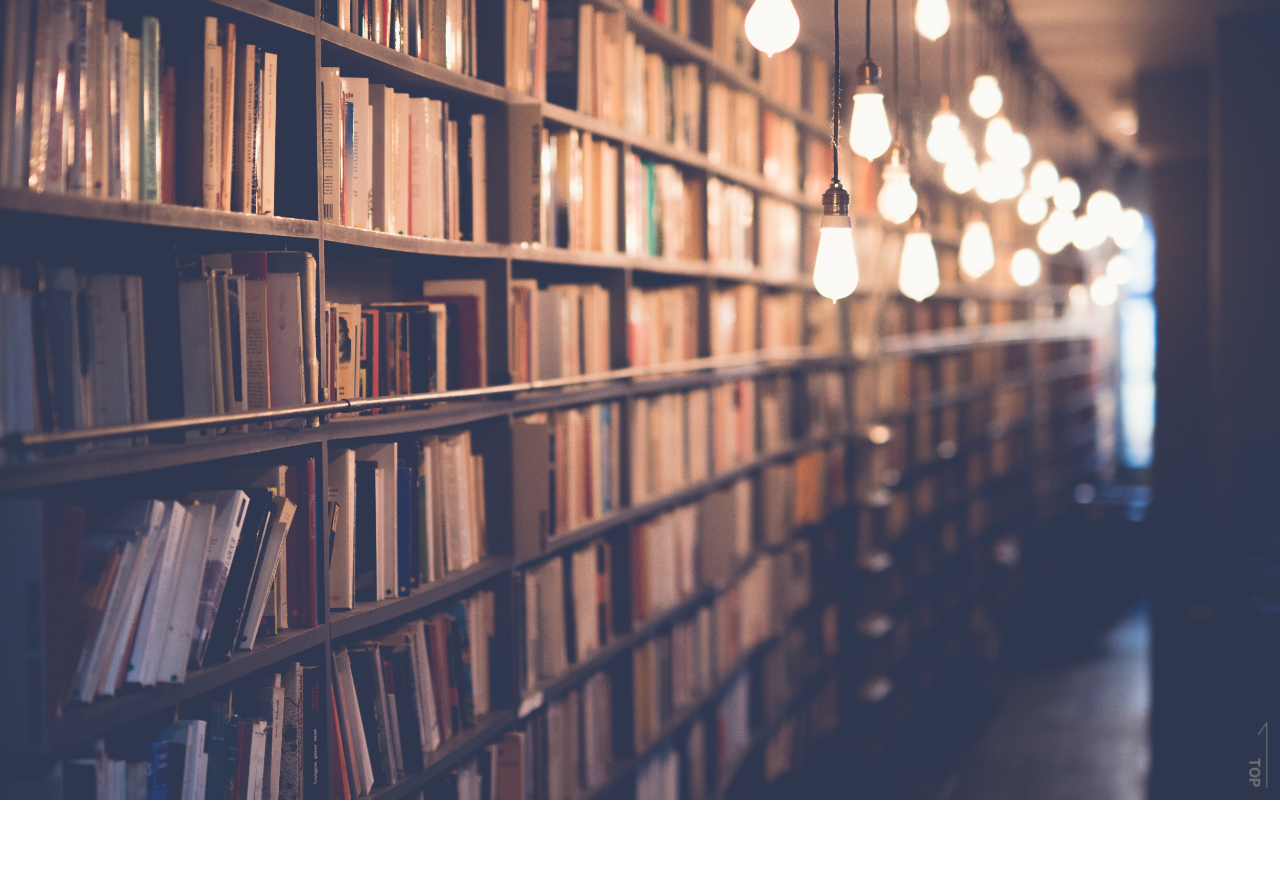
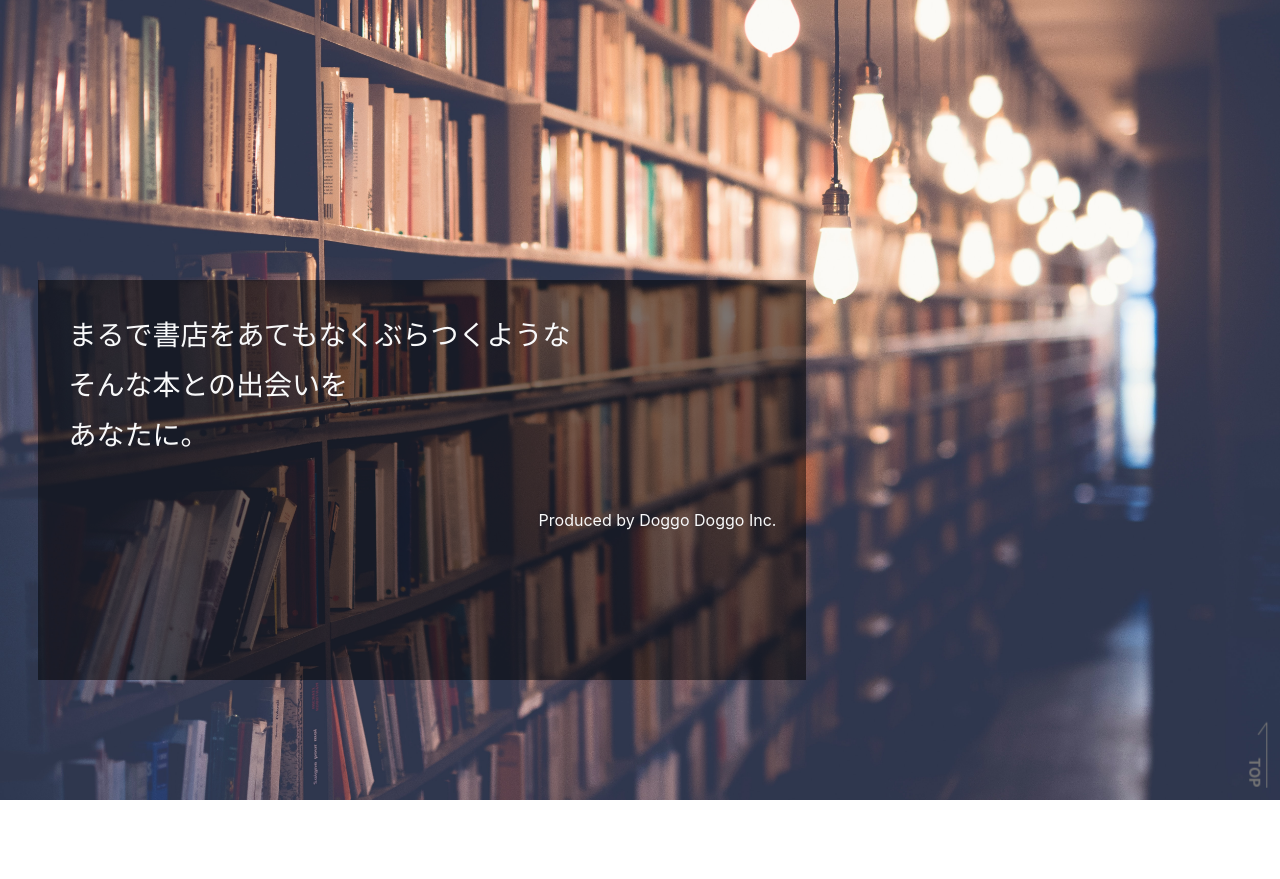
Before and after one commit to takahi-ro/fav-reco, a Flask app: page / in a window 1280 px wide. Shown: the top 879 px of the page. Run offline with Flask 2, Linux system fonts and the light colour scheme; some libraries are stand-ins or nearby versions.

Commit message:
update index.html
ブートストラップもちょこちょこ使ってみた。

```diff
--- a/static/css/style.css
+++ b/static/css/style.css
@@ -9,20 +9,8 @@
     scroll-behavior: smooth;
 }
 
-.frontText {
-  margin-top:-10px;
-  text-align: center;
-  font-size: 40px;
-  letter-spacing: 8px;
-  position: absolute;
-  top: 50%;
-  left: 50%;
-  transform: translateY(-50%) translateX(-50%);
-  -webkit-transform: translateY(-50%) translateX(-50%);
-
-  color: #fff;
-  background: #111;
-  padding: 10px;
+.navBar{
+  background-color:#150201;
 }
 
 .backgroundImg {
@@ -53,6 +41,18 @@
   }
 }
 
+.catchCopy{
+  background-color: rgba(0,0,0,0.5);
+  position:absolute;
+  width:60%;
+  height:50%;
+  top:35vh;
+  left:3vw;
+  padding:30px;
+}
+
+
+
 /***追従するトップへ戻るボタン***/
 #page-top {
   position: fixed;
--- a/templates/index.html
+++ b/templates/index.html
@@ -29,8 +29,13 @@
       <div id="appRoot">
         <div class="backgroundImg">
           <app-header  :link1 = "appLink1" :link2 = "appLink2" :logo = "appTitle"  :link3 = "appLink3" :link4 = "appLink4"></app-header>
-          <!-- <h1 class = 'frontText'>[[appTitle]]</h1> -->
         </div>
+        <div class="catchCopy text-light">
+          <p  class = 'h3 text-start' style = "line-height: 50px;">まるで書店をあてもなくぶらつくような<br>
+          そんな本との出会いを<br>
+          あなたに。</p>
+          <p class="text-right mt-5">Produced by Doggo Doggo Inc.</p>
+         </div>
         <p style = 'margin-top:100px; margin-bottom:100px'>つぶやき書店つぶやき書店つぶやき書店つぶやき書店つぶやき書店つぶやき書店つぶやき書店つぶやき書店つぶやき書店つぶやき書店つぶやき書店つぶやき書店つぶやき書店つぶやき書店つぶやき書店つぶやき書店つぶやき書店つぶやき書店つぶやき書店つぶやき書店つぶやき書店つぶやき書店つぶやき書店つぶやき書店つぶやき書店つぶやき書店つぶやき書店つぶやき書店つぶやき書店つぶやき書店つぶやき書店つぶやき書店つぶやき書店つぶやき書店つぶやき書店つぶやき書店つぶやき書店つぶやき書店つぶやき書店つぶやき書店つぶやき書店つぶやき書店つぶやき書店つぶやき書店つぶやき書店つぶやき書店つぶやき書店つぶやき書店つぶやき書店つぶやき書店つぶやき書店つぶやき書店つぶやき書店つぶやき書店つぶやき書店つぶやき書店</p>
 
         <p style = 'margin-top:100px;  margin-bottom:100px;'>つぶやき書店つぶやき書店つぶやき書店つぶやき書店つぶやき書店つぶやき書店つぶやき書店つぶやき書店つぶやき書店つぶやき書店つぶやき書店つぶやき書店つぶやき書店つぶやき書店つぶやき書店つぶやき書店つぶやき書店つぶやき書店つぶやき書店つぶやき書店つぶやき書店つぶやき書店つぶやき書店つぶやき書店つぶやき書店つぶやき書店つぶやき書店つぶやき書店つぶやき書店つぶやき書店つぶやき書店つぶやき書店つぶやき書店つぶやき書店つぶやき書店つぶやき書店つぶやき書店つぶやき書店つぶやき書店つぶやき書店つぶやき書店つぶやき書店つぶやき書店つぶやき書店つぶやき書店つぶやき書店つぶやき書店つぶやき書店つぶやき書店つぶやき書店つぶやき書店つぶやき書店つぶやき書店つぶやき書店つぶやき書店つぶやき書店</p>
@@ -50,9 +55,9 @@
     <!-- 無駄にVue.jsの練習がてらVueで書く -->
     <script type = 'text/x-template' id = 'header'>
       <!-- <nav class="navbar navbar-expand-md navbar-dark fixed-top bg-dark"> -->
-      <nav class="navbar navbar-dark fixed-top bg-dark">
+      <nav class="navbar navbar-dark fixed-top navBar">
         <div class="container-fluid">
-          <a class="navbar-brand" href="/"><img style = "width:150px; height:auto;" src="../static/img/logo_white2.png" alt="ロゴ"></a>
+          <a class="navbar-brand" href="/"><img style = "width:200px; height:auto;" src="../static/img/logo_white-04.png" alt="ロゴ"></a>
           <button class="navbar-toggler" type="button" data-bs-toggle="collapse" data-bs-target="#navbarCollapse" aria-controls="navbarCollapse" aria-expanded="false" aria-label="Toggle navigation">
             <span class="navbar-toggler-icon"></span>
           </button>
```
